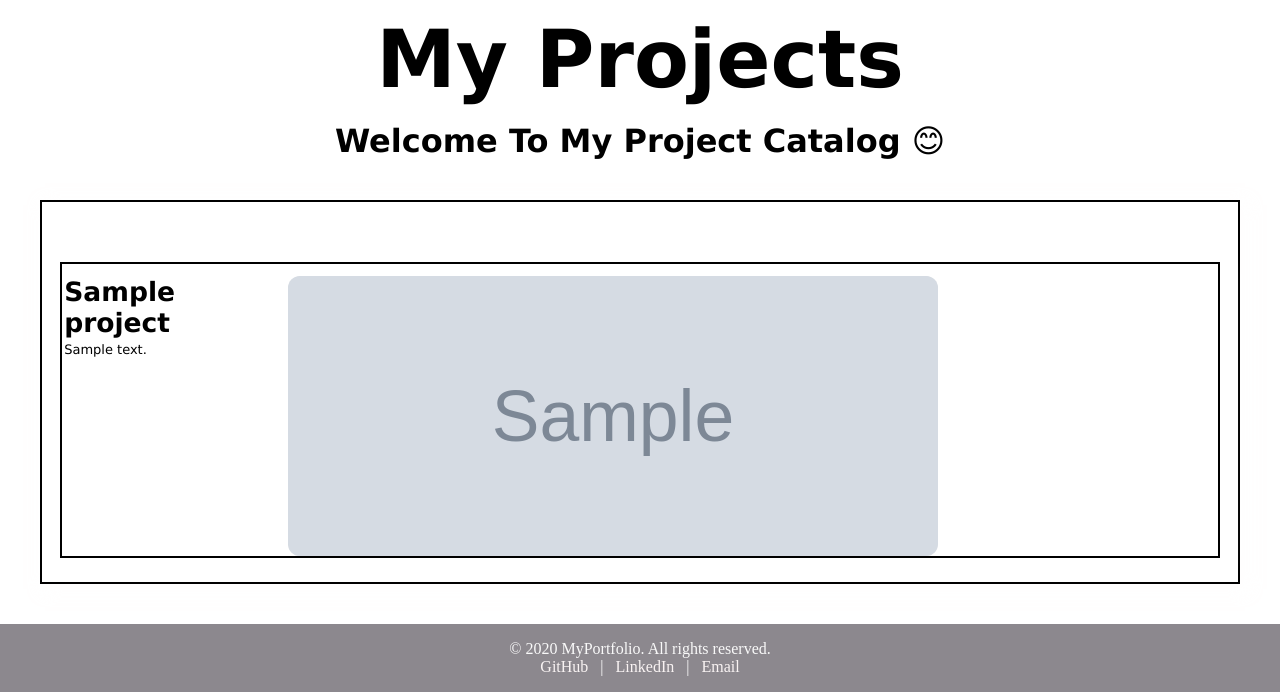
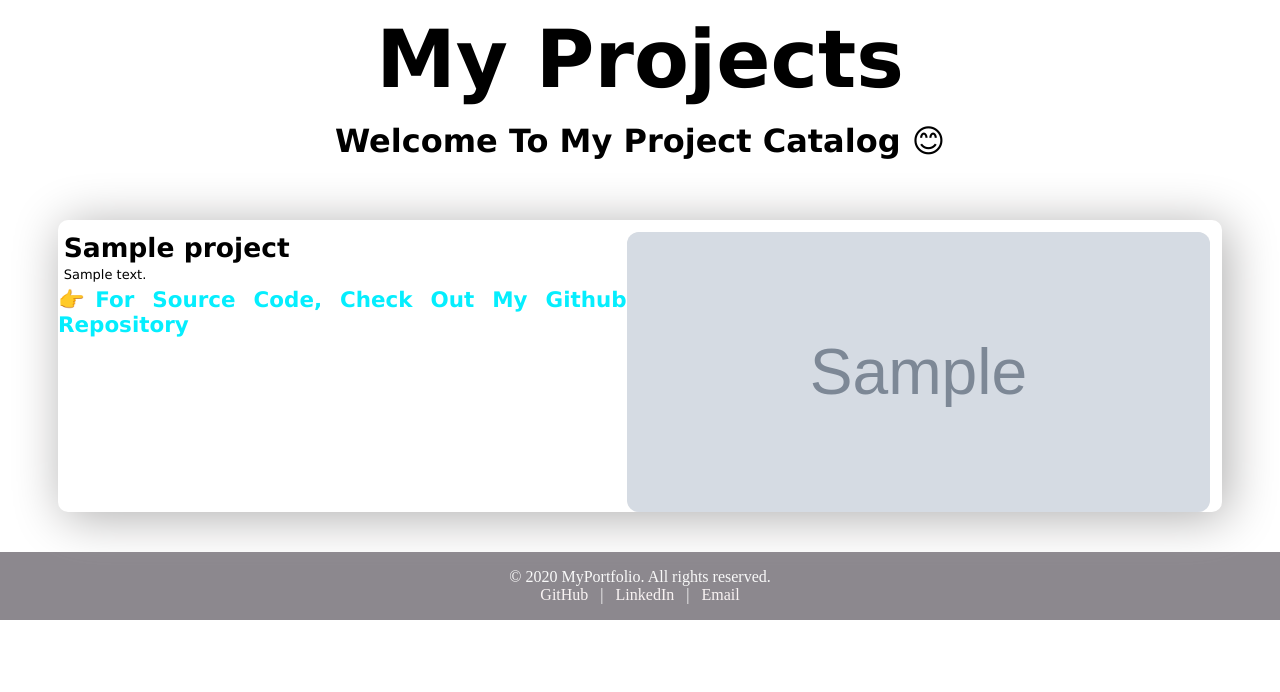
Before and after one commit to AliRana1120/django-protfolio-website, a Django app: template portfolio/main/templates/projects.html in a window 1280 px wide. Shown: the part 161-853 px from the top of the page. After the commit the page ends 781 px from the top, so only its background shows below. Run offline with Django 5.2, Linux system fonts and the light colour scheme; the template is opened without the code that fills it: most values are stand-ins (such as "Sample title", 1, 10 or a date in 2020); grey boxes marked "Sample" are stand-in pictures.

Commit message:
Changed Project View

```diff
--- a/portfolio/main/templates/projects.html
+++ b/portfolio/main/templates/projects.html
@@ -17,20 +17,19 @@ h3{
 }
 .container1 {
     margin: 2.5rem;
-    border: 2px solid black;
-    box-shadow: 5px 5px 15px rgba(255, 253, 253, 0.5);
+
 }
 .p1 {
     margin-top: 5%;
     margin-left: 1.5%;
     margin-right: 1.5%;
-    border: 2px solid black;
     margin-bottom: 2%;
     display: flex;
     cursor: default;
     gap: none;
     padding-top: 1%;
-     box-shadow: 5px 5px 15px rgb(255, 255, 255);
+    box-shadow: 5px 5px 50px rgb(173, 172, 172);
+    border-radius: 10px;
 }
 .para {
      text-align: left;
@@ -126,7 +125,9 @@ a {
 <section class="p1">
     <div class="s1"><h5 style="text-align: left; padding-left: 1%;">{{project.title}}</h5>
     <p class="para">{{project.desc}}
-    </p></div>
+    </p>
+ <a href="{{project.projectlink}}"><h6 style="color: rgb(5, 238, 254); text-align: justify;">  👉For Source Code, Check Out My Github Repository</h6></a>
+</div>
       <div class="card">
   <div class="card-inner">
     <!-- Front Side -->
```
